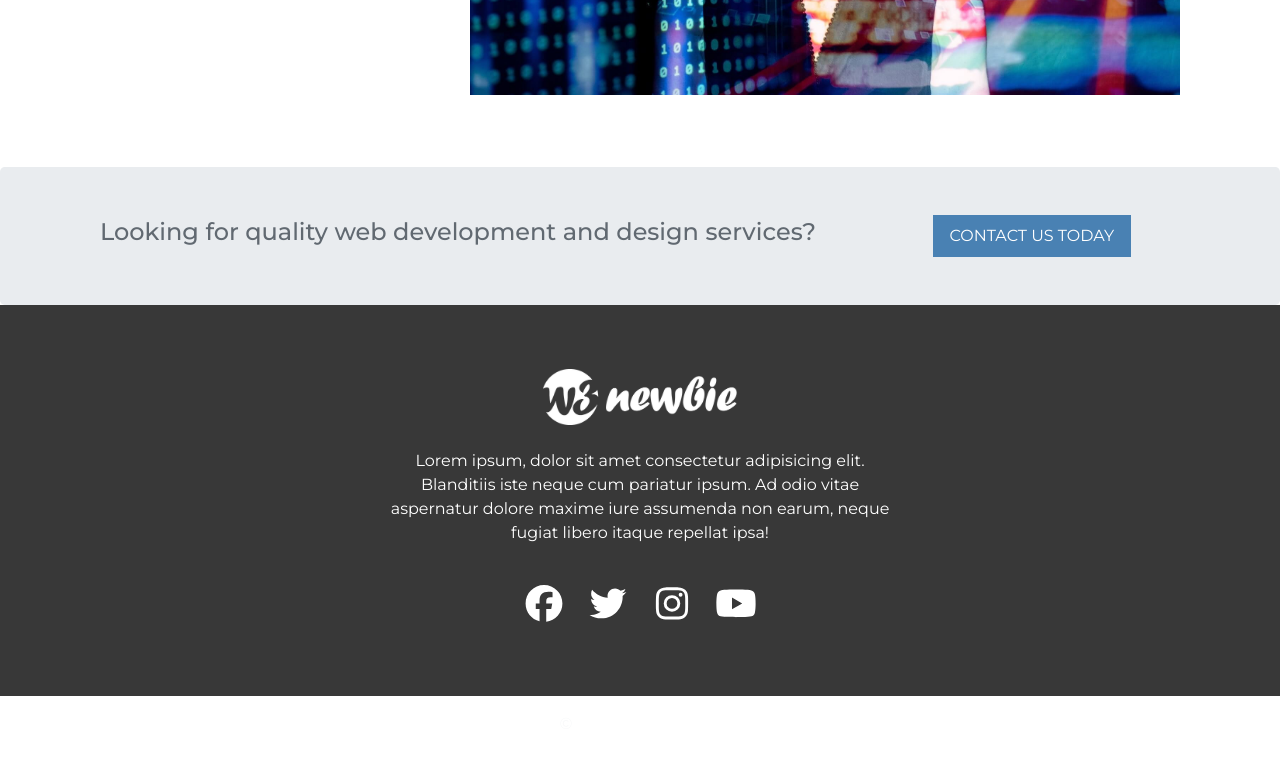
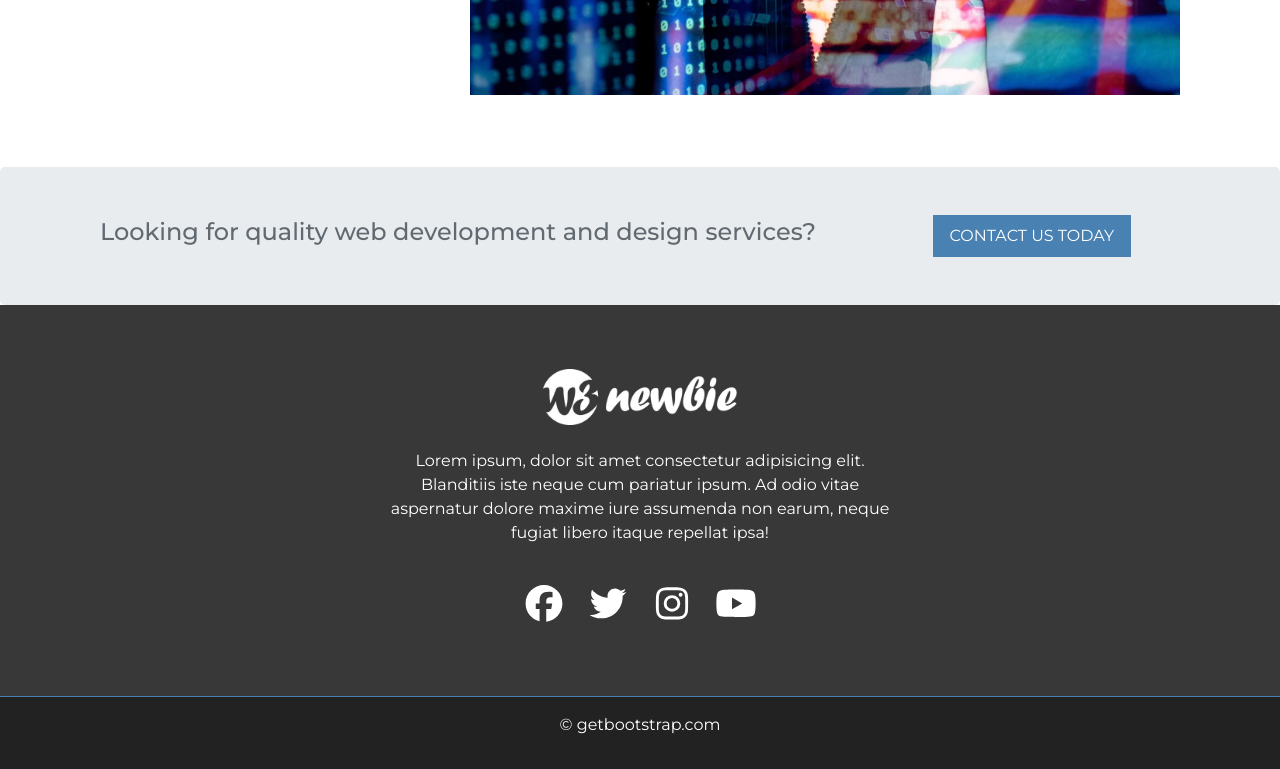
Before and after one commit to robinucar/bootstrap-website, a plain HTML site: page index.html in a window 1280 px wide. Shown: the part 2587-3356 px from the top of the page. Drawn offline with Linux system fonts and the light colour scheme.

Commit message:
socked customise styling

```diff
--- a/css/style.css
+++ b/css/style.css
@@ -174,7 +174,10 @@ footer img {
    color: #68a0d2
   }
 /*============= SOCKET =============*/
-
+.socket {
+  background-color: #222222;
+  border-top: .1rem solid #4981b3
+;}
 /*============= MEDIA QUERIES =============*/
 
 /* Devices under 1199px (xl) */
```
